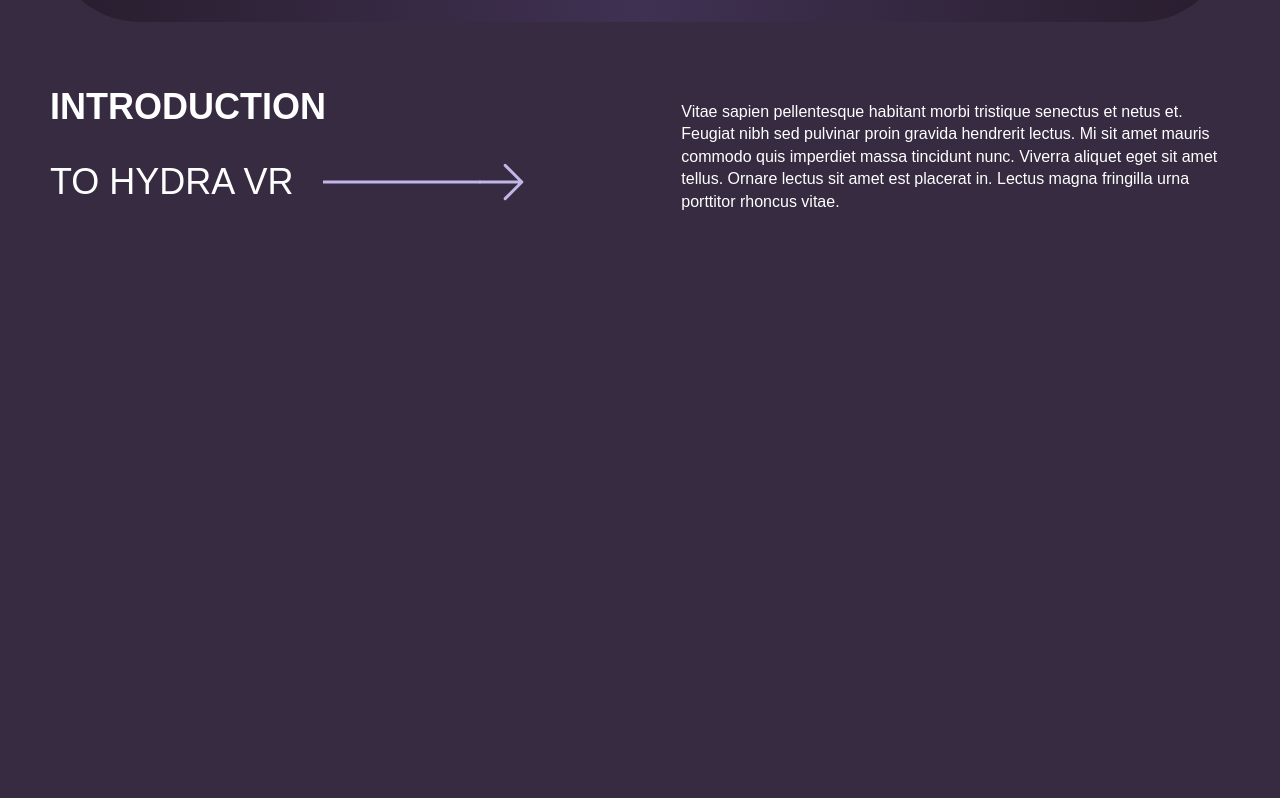
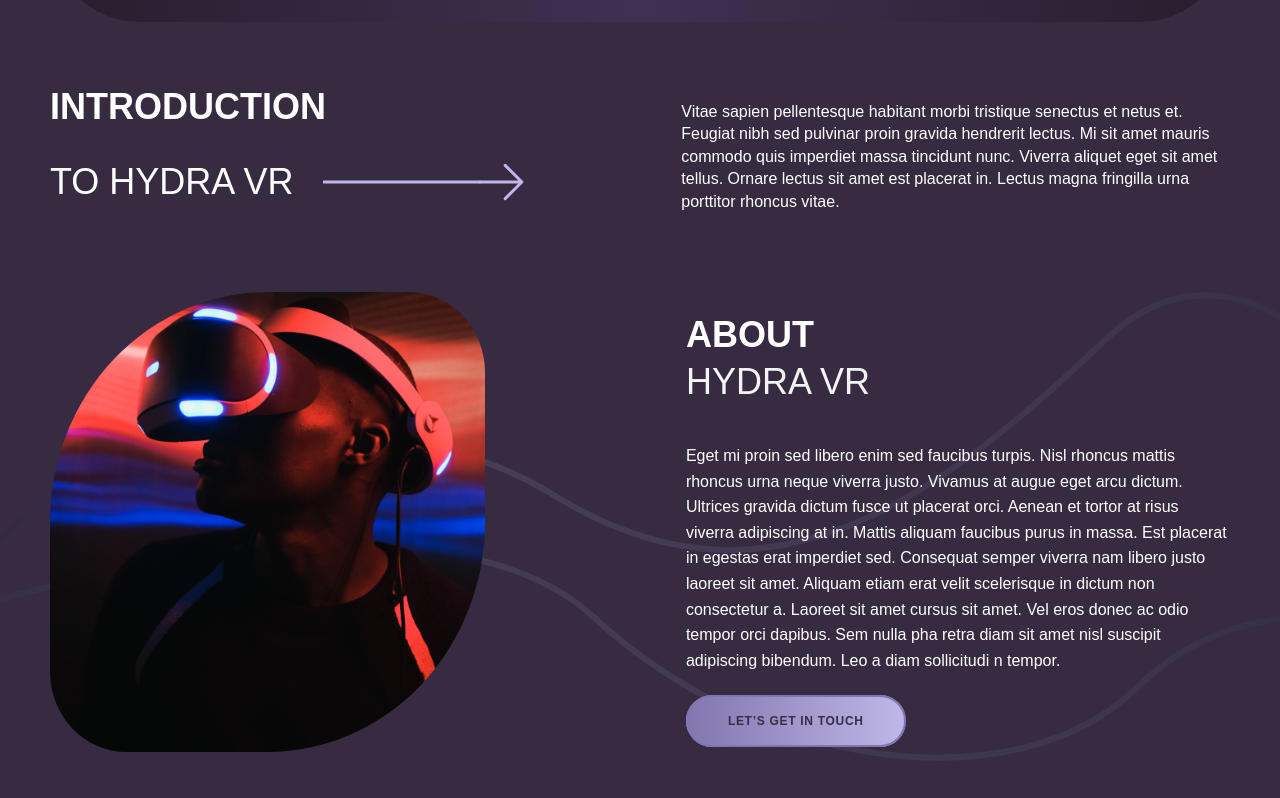
Before and after one commit to huhhell/hydraLanding, a website built with Vite: page index.html in a window 1280 px wide. Shown: the part 948-1746 px from the top of the page. Before the commit the page ends 1230 px from the top, so only its background shows below. Built offline with nearby package versions, Linux system fonts and the light colour scheme; files whose address does not match are found by name.

Commit message:
about block

```diff
--- a/index.html
+++ b/index.html
@@ -100,6 +100,27 @@
             quis imperdiet massa tincidunt nunc. Viverra aliquet eget sit amet tellus. Ornare
             lectus sit amet est placerat in. Lectus magna fringilla urna porttitor rhoncus vitae.</p>
     </section>
+    <section class="about">
+        <img src="./src/img/about/line-up.svg" alt="" class="about__line-up">
+        <img src="./src/img/about/line-down.svg" alt="" class="about__line-down">
+        <div class="about__img-cnt">
+            <img src="./src/img/about/main.png" alt="man in vr glasses" class="about__img">
+        </div>
+        <div class="about__info">
+            <h3 class="about__title">ABOUT</h3>
+            <h4 class="about__subtitle">HYDRA VR</h4>
+            <p class="about__text">Eget mi proin sed libero enim sed faucibus turpis. Nisl rhoncus mattis rhoncus
+                urna neque viverra justo. Vivamus at augue eget arcu dictum. Ultrices gravida
+                dictum fusce ut placerat orci. Aenean et tortor at risus viverra adipiscing at in.
+                Mattis aliquam faucibus purus in massa. Est placerat in egestas erat imperdiet
+                sed. Consequat semper viverra nam libero justo laoreet sit amet. Aliquam
+                etiam erat velit scelerisque in dictum non consectetur a. Laoreet sit amet
+                cursus sit amet. Vel eros donec ac odio tempor orci dapibus. Sem nulla pha
+                retra diam sit amet nisl suscipit adipiscing bibendum. Leo a diam sollicitudi
+                n tempor.</p>
+            <a href="" class="about__btn btn-purple">LET’S GET IN TOUCH</a>
+        </div>
+    </section>
 </div>
 
 <script src="./src/scripts/carouselNew.js"></script>
--- a/src/styles/main.scss
+++ b/src/styles/main.scss
@@ -6,6 +6,7 @@
   font-family: Monserrat, sans-serif;
   font-size: 12px;
   line-height: 140%;
+  color: #ffffff;
 }
 
 body {
@@ -438,6 +439,7 @@ body {
   align-items: center;
   justify-content: space-between;
   gap: 7%;
+  margin-bottom: 60px;
 
   @media (max-width: 1000px) {
     display: block;
@@ -503,3 +505,104 @@ body {
     }
   }
 }
+
+.about {
+  position: relative;
+  display: flex;
+  align-items: center;
+  justify-content: space-between;
+  gap: 17%;
+
+  @media (max-width: 1200px) {
+    gap: 7%;
+  }
+
+  @media (max-width: 1000px) {
+    flex-direction: column;
+    align-items: center;
+    justify-content: start;
+  }
+
+  &__img-cnt {
+    position: relative;
+    z-index: 3;
+    flex: 0 1 40%;
+
+    @media (max-width: 1000px) {
+      margin-bottom: 40px;
+    }
+  }
+
+  &__img {
+    width: 100%;
+    height: auto;
+    border-radius: 50% 17.5%;
+  }
+
+  &__info {
+    position: relative;
+    z-index: 3;
+    flex: 0 1 50%;
+
+  }
+
+  &__title {
+    font-size: 36px;
+    font-weight: 700;
+    line-height: normal;
+    margin-bottom: 5px;
+
+    @media (max-width: 1000px) {
+      display: none;
+    }
+  }
+
+  &__subtitle {
+    font-size: 36px;
+    font-weight: 300;
+    line-height: normal;
+    color: rgba(255, 255, 255, 0.95);
+    margin-bottom: 40px;
+
+    @media (max-width: 1000px) {
+      display: none;
+    }
+  }
+
+  &__text {
+    font-size: 16px;
+    line-height: 160%;
+    margin-bottom: 40px;
+  }
+
+  &__btn {
+    padding: 17px 40px;
+
+    @media (max-width: 1000px) {
+      display: block;
+      width: 300px;
+      text-align: center;
+      margin: 0 auto;
+    }
+  }
+
+  &__line-up {
+    position: absolute;
+    top: 0;
+    left: -50px;
+
+    @media (max-width: 1000px) {
+      display: none;
+    }
+  }
+
+  &__line-down {
+    position: absolute;
+    top: 250px;
+    left: -100px;
+
+    @media (max-width: 1000px) {
+      display: none;
+    }
+  }
+}
```
Also changed, not shown: src/img/about/line-down.svg (added), src/img/about/line-up.svg (added), src/img/about/main.png (added), src/styles/main.css, 1 other file.
